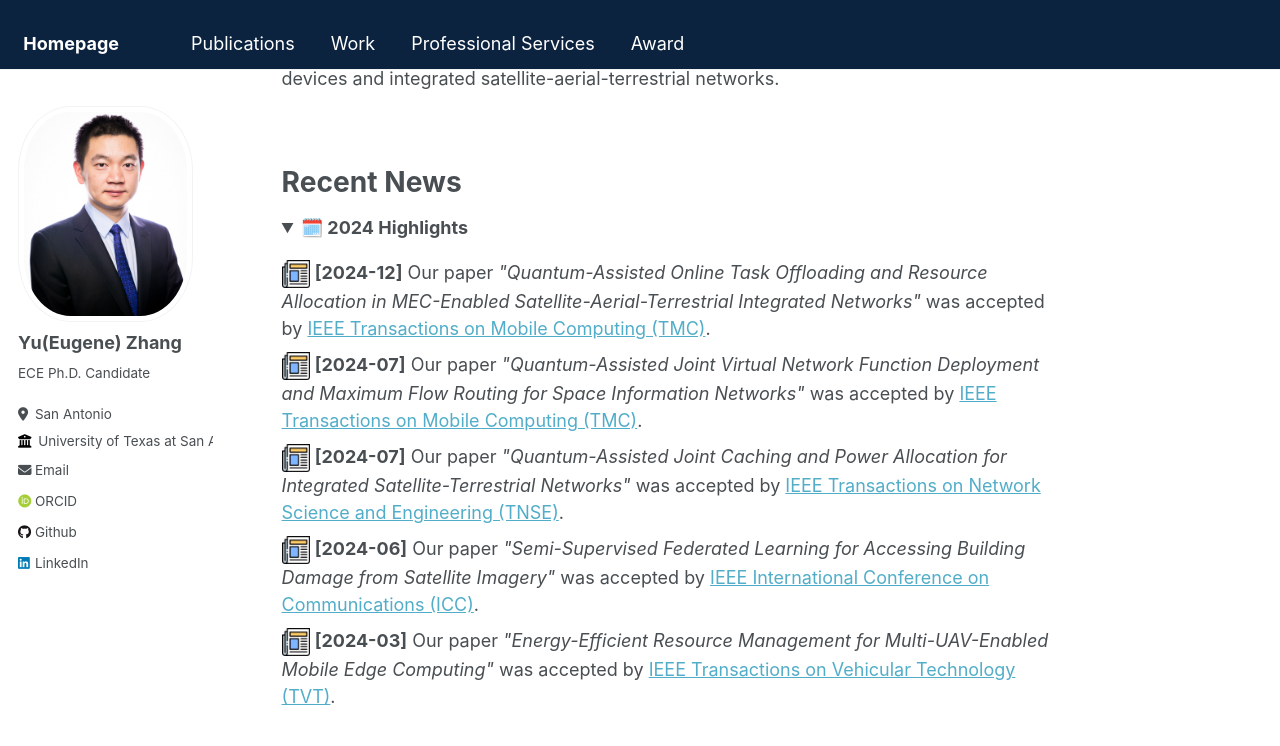
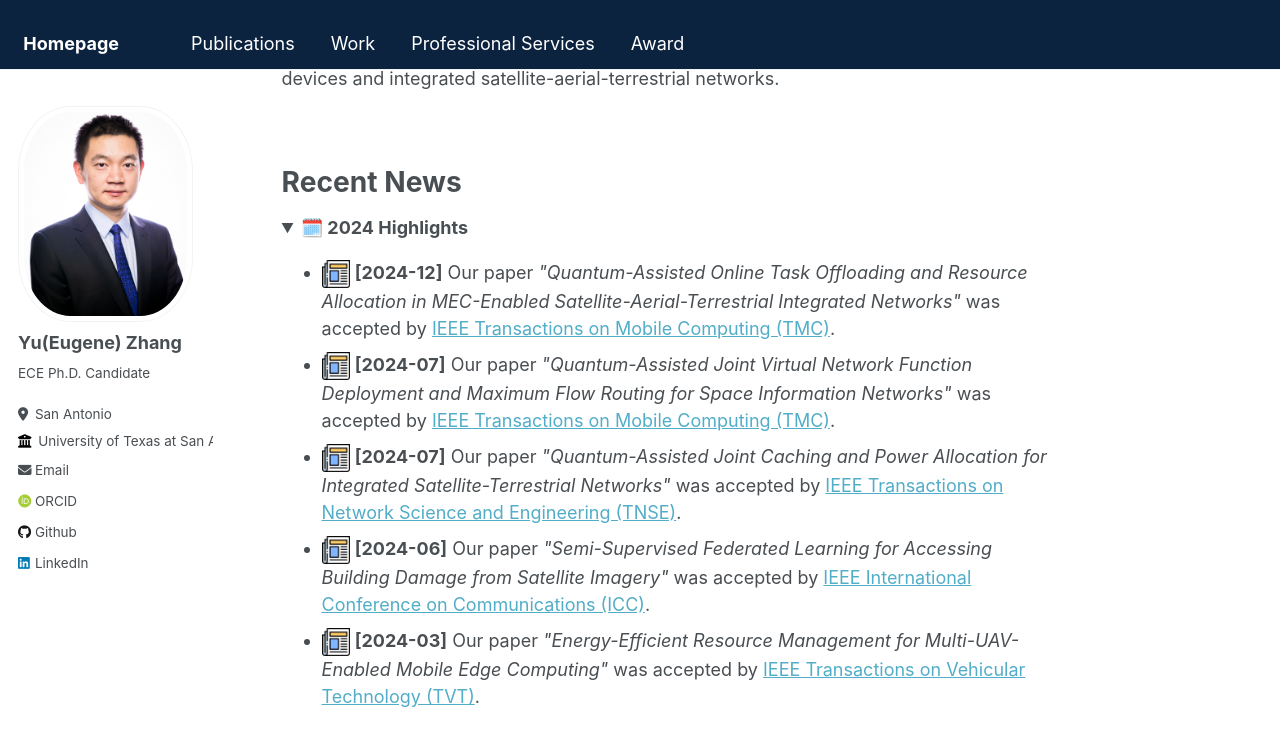
Before and after one commit to Yu-Zhang-Eugene/yu-zhang-eugene.github.io, a Jekyll site: the page built from _pages/about.md, in a window 1280 px wide and 900 px high, scrolled down 587 px. Shown: the top 746 px of the window. Built offline with Jekyll 4.4.1, drawn with Linux system fonts in a browser that asks for light colours; some web fonts are replaced.

Commit message:
Update about.md

```diff
--- a/_pages/about.md
+++ b/_pages/about.md
@@ -36,7 +36,7 @@ Recent News
 <details open>
 <summary><strong>🗓️ 2024 Highlights</strong></summary>
 
-<ul style="list-style: none; padding-left: 0;">
+<ul>
   <li>
     <img src="/images/newspaper.png" alt="news" height="28px" width="28px">
     <strong>[2024-12]</strong> Our paper <em>"Quantum-Assisted Online Task Offloading and Resource Allocation in MEC-Enabled Satellite-Aerial-Terrestrial Integrated Networks"</em> was accepted by
```
